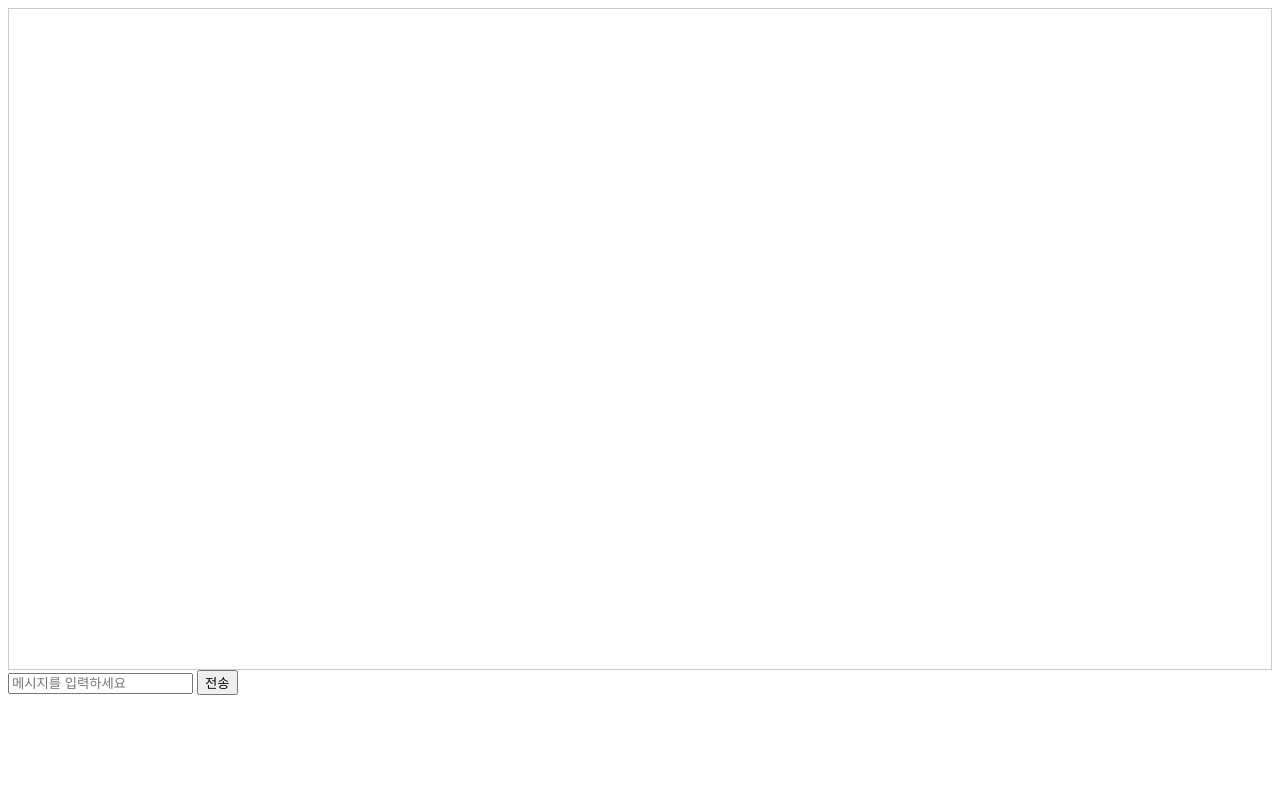
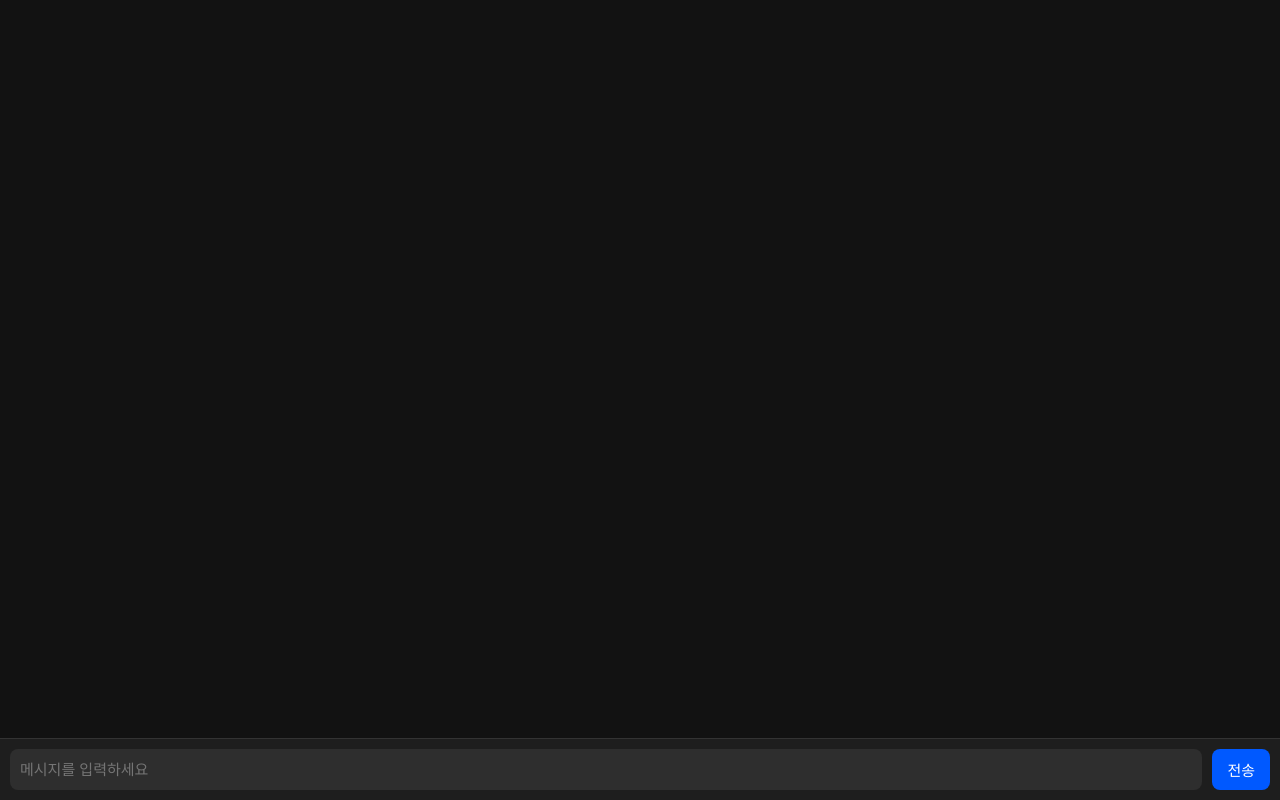
Before and after one commit to Cylin0201/MyChatbotProject, a FastAPI app: page / in a window 1280 px wide. Run offline with FastAPI, Linux system fonts and the light colour scheme.

Commit message:
디렉토리 재설정

```diff
--- a/templates/chat.html
+++ b/templates/chat.html
@@ -4,18 +4,82 @@
   <meta charset="UTF-8">
   <title>Chat with CLOVA X</title>
   <style>
-    #messages { height: 80vh; overflow-y: scroll; border: 1px solid #ccc; padding: 10px; }
-    .message { margin: 10px 0; }
-    .user { text-align: right; color: blue; }
-    .bot { text-align: left; color: green; }
+    body {
+      background-color: #121212;
+      color: #E0E0E0;
+      font-family: 'Noto Sans KR', sans-serif;
+      margin: 0;
+      padding: 0;
+      display: flex;
+      flex-direction: column;
+      height: 100vh;
+    }
+    #messages {
+      flex: 1;
+      overflow-y: auto;
+      padding: 20px;
+      display: flex;
+      flex-direction: column;
+      gap: 10px;
+    }
+    .message {
+      max-width: 70%;
+      padding: 10px 15px;
+      border-radius: 10px;
+      word-break: break-word;
+      font-size: 15px;
+    }
+    .user {
+      align-self: flex-end;
+      background-color: #0059ff;
+      color: white;
+    }
+    .bot {
+      align-self: flex-start;
+      background-color: #2e2e2e;
+      color: #adadad;
+    }
+    .input-area {
+      display: flex;
+      padding: 10px;
+      background-color: #1e1e1e;
+      border-top: 1px solid #333;
+    }
+    #input {
+      flex: 1;
+      padding: 10px;
+      background-color: #2e2e2e;
+      border: none;
+      border-radius: 8px;
+      color: white;
+      font-size: 15px;
+    }
+    #input:focus {
+      outline: none;
+    }
+    button {
+      margin-left: 10px;
+      padding: 10px 15px;
+      background-color: #0059ff;
+      border: none;
+      border-radius: 8px;
+      color: white;
+      font-size: 15px;
+      cursor: pointer;
+    }
+    button:hover {
+      background-color: #0041c2;
+    }
   </style>
 </head>
 <body>
 
 <div id="messages"></div>
 
-<input type="text" id="input" placeholder="메시지를 입력하세요" />
-<button onclick="sendMessage()">전송</button>
+<div class="input-area">
+  <input type="text" id="input" placeholder="메시지를 입력하세요" />
+  <button onclick="sendMessage()">전송</button>
+</div>
 
 <script>
 async function sendMessage() {
@@ -41,6 +105,10 @@ async function sendMessage() {
   botDiv.className = 'message bot';
   botDiv.innerText = data.response;
   document.getElementById('messages').appendChild(botDiv);
+
+  // 스크롤을 항상 맨 아래로
+  const messagesDiv = document.getElementById('messages');
+  messagesDiv.scrollTop = messagesDiv.scrollHeight;
 }
 </script>
 
```
